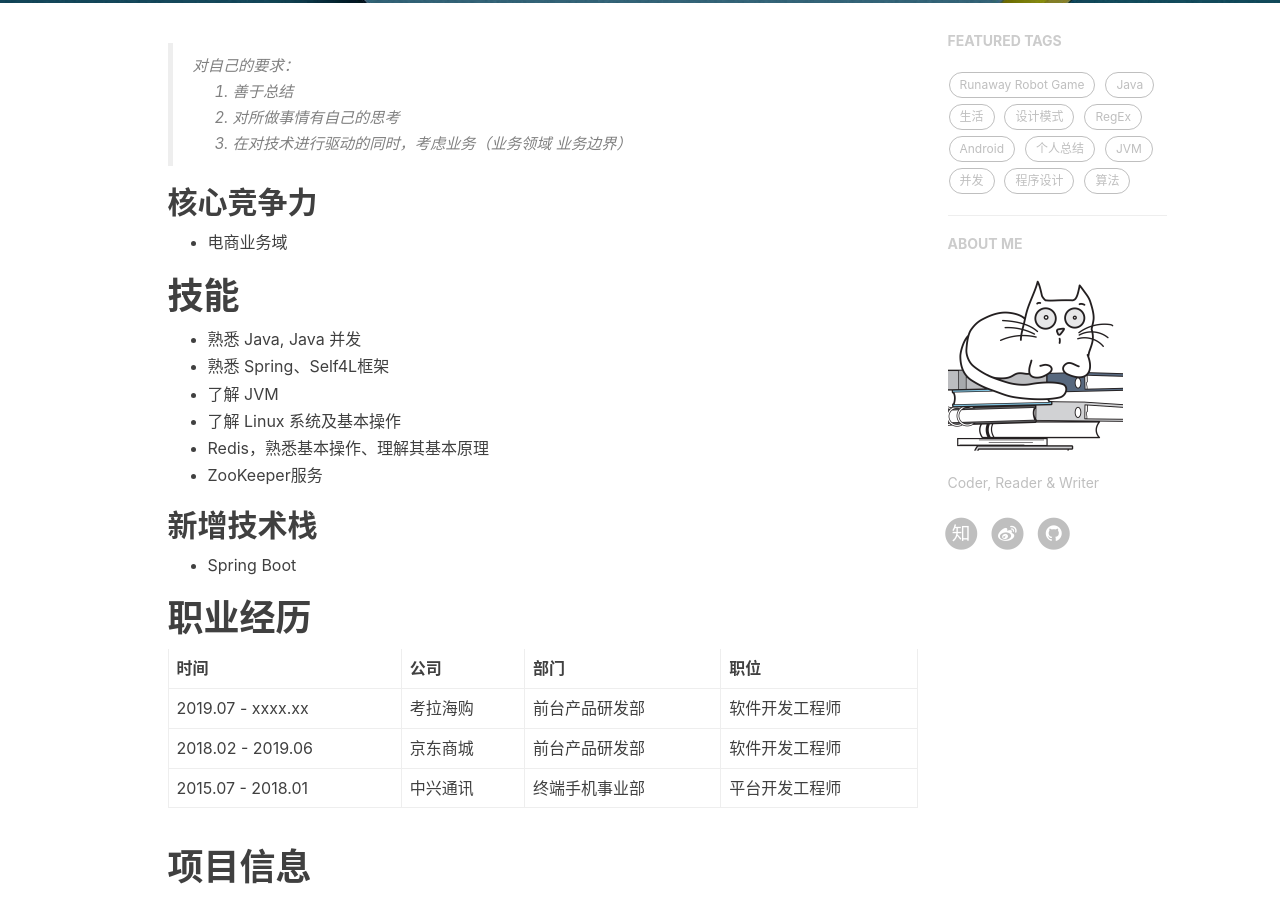
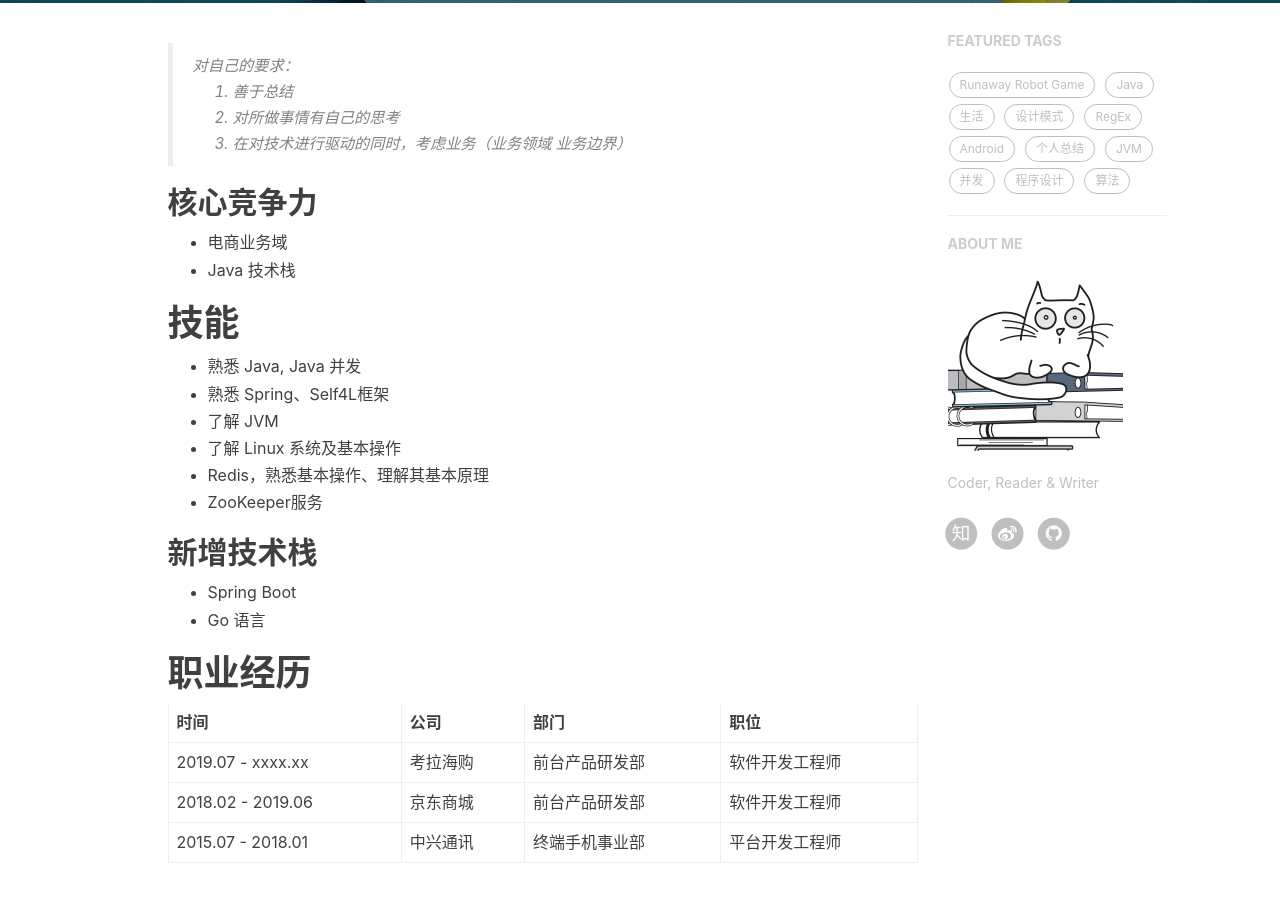
Before and after one commit to fxleyu/fxleyu.github.io, a Jekyll site: the page built from about.md, in a window 1280 px wide and 900 px high, scrolled down 395 px. Built offline with Jekyll 4.4.1, drawn with Linux system fonts in a browser that asks for light colours; nearby versions of some CDN libraries; comment, search, counter and statistics services are not loaded.

Commit message:
更新 README 关于 Go 语言

```diff
--- a/about.md
+++ b/about.md
@@ -10,6 +10,7 @@ title: About
 
 ## 核心竞争力
 - 电商业务域
+- Java 技术栈
 
 # 技能
 - 熟悉 Java, Java 并发
@@ -21,6 +22,7 @@ title: About
 
 ## 新增技术栈
 - Spring Boot
+- Go 语言
 
 # 职业经历
 
```
